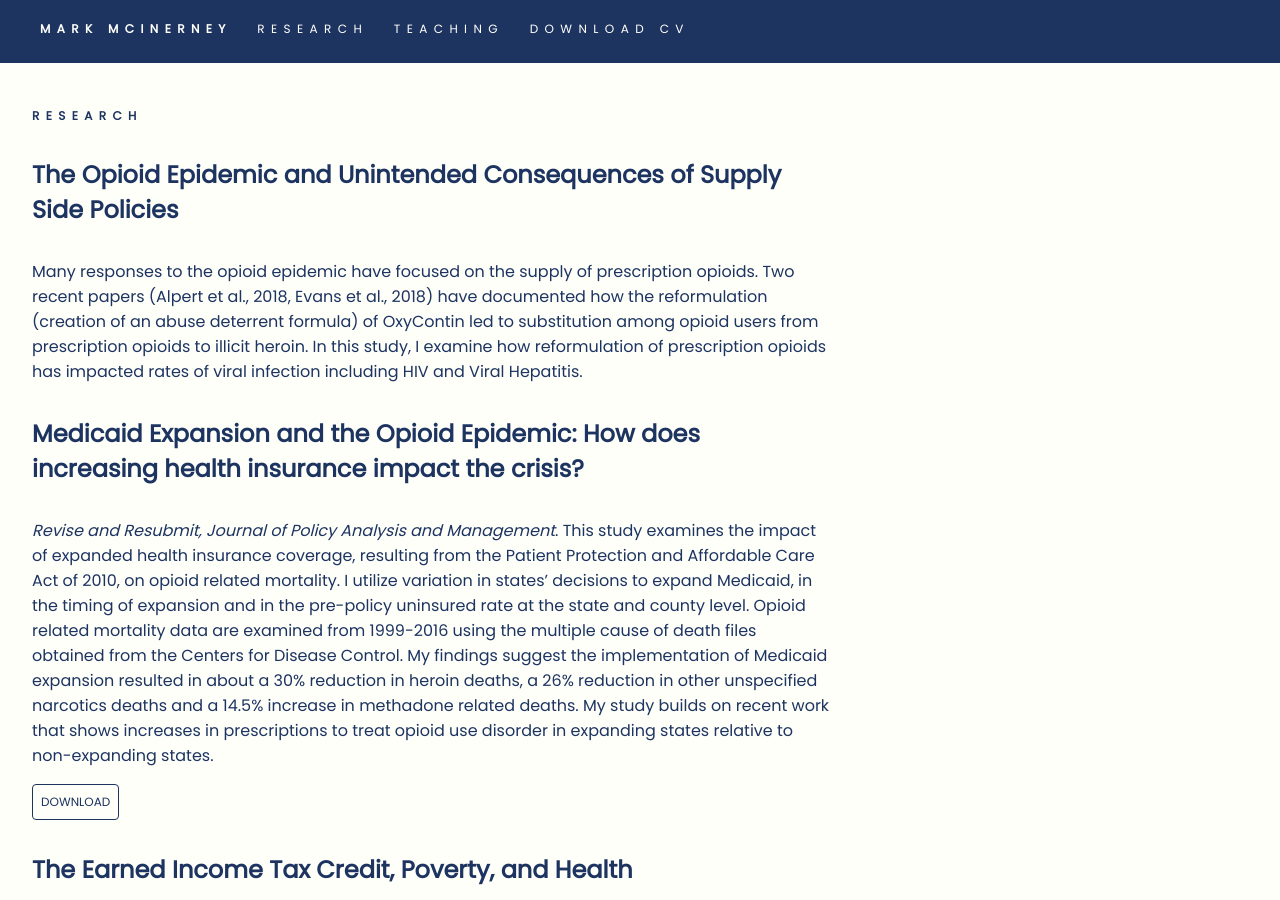
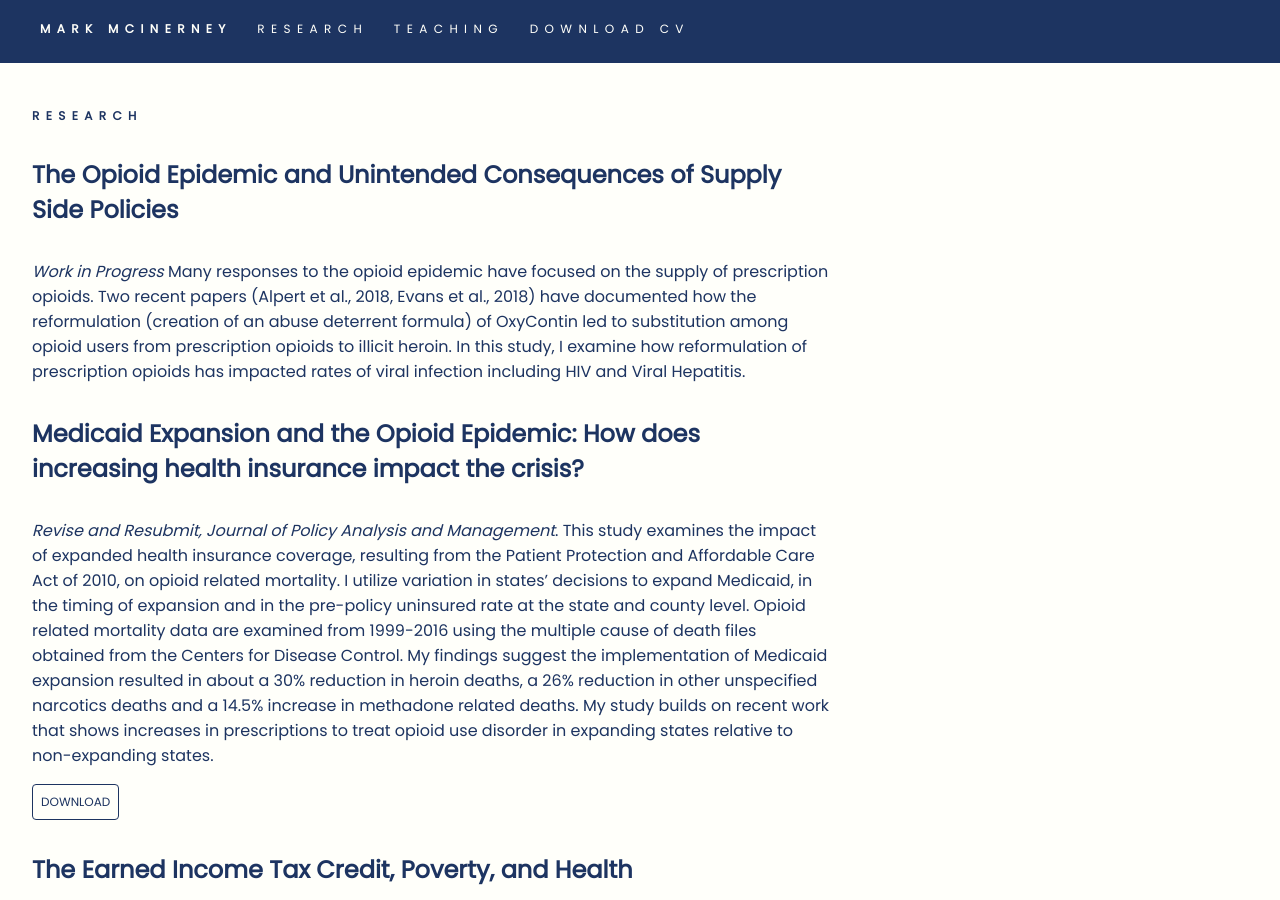
Before and after one commit to mattmotel/markmcinerney, a Jekyll site: the page built from index.md, in a window 1280 px wide and 900 px high, scrolled down 346 px. Built offline with Jekyll 4.4.1, drawn with Linux system fonts in a browser that asks for light colours.

Commit message:
Updated The Opioid Epidemic And Unintended Consequences Of Supply Side Policies

```diff
--- a/_posts/2018-11-19-the-opioid-epidemic-and-unintended-consequences-of-supply-side-policies.markdown
+++ b/_posts/2018-11-19-the-opioid-epidemic-and-unintended-consequences-of-supply-side-policies.markdown
@@ -5,4 +5,4 @@ title: |-
 date: 2018-11-19 18:05:00 Z
 ---
 
-Many responses to the opioid epidemic have focused on the supply of prescription opioids. Two recent papers (Alpert et al., 2018, Evans et al., 2018) have documented how the reformulation (creation of an abuse deterrent formula) of OxyContin led to substitution among opioid users from prescription opioids to illicit heroin. In this study, I examine how reformulation of prescription opioids has impacted rates of viral infection including HIV and Viral Hepatitis.
+*Work in Progress* Many responses to the opioid epidemic have focused on the supply of prescription opioids. Two recent papers (Alpert et al., 2018, Evans et al., 2018) have documented how the reformulation (creation of an abuse deterrent formula) of OxyContin led to substitution among opioid users from prescription opioids to illicit heroin. In this study, I examine how reformulation of prescription opioids has impacted rates of viral infection including HIV and Viral Hepatitis.
```
